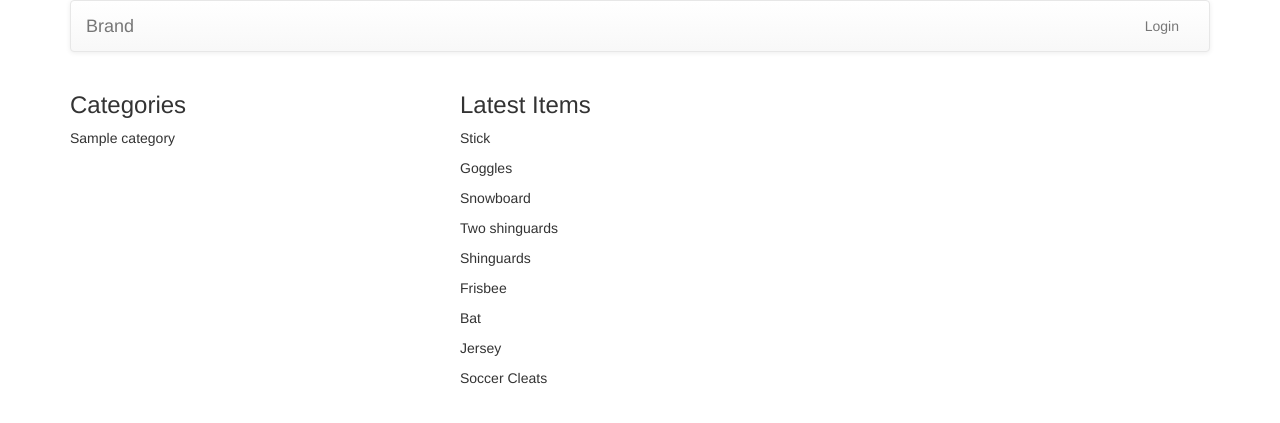
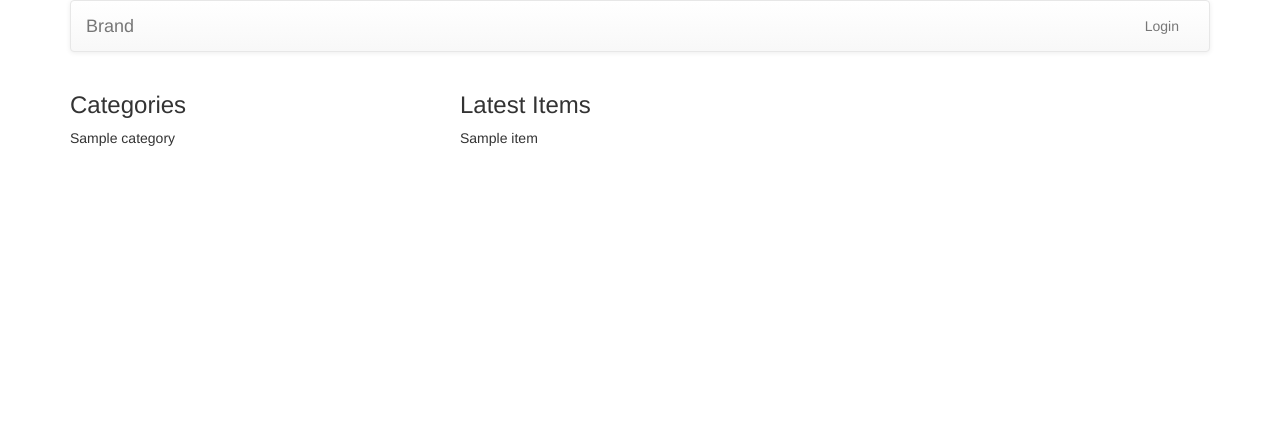
Before and after one commit to hueykwik/catalog, a Flask app: page / in a window 1280 px wide. Shown: the top 423 px of the page. Run offline with Flask 2, Linux system fonts and the light colour scheme; tables that the repository leaves empty hold one stand-in row (values such as "Sample post"); some libraries are stand-ins or nearby versions.

Commit message:
Make latest items show up.

```diff
--- a/main.py
+++ b/main.py
@@ -1,6 +1,6 @@
 from sqlalchemy import create_engine
 from sqlalchemy.orm import sessionmaker
-from database_setup import Base, Category
+from database_setup import Base, Category, Item
 from functools import wraps
 
 from flask import Flask, render_template, abort
@@ -75,8 +75,9 @@ def show_category_items(category):
 @app.route('/catalog/')
 def catalog():
     categories = session.query(Category).order_by(Category.name).all()
+    latest_items = session.query(Item).order_by(Item.id.desc()).all()
     return render_template("catalog.html", categories=categories,
-                           items=_LATEST, name='Latest')
+                           items=latest_items, name='Latest')
 
 if __name__ == '__main__':
     app.debug = True
--- a/templates/catalog.html
+++ b/templates/catalog.html
@@ -10,7 +10,7 @@
   <div class="col-xs-8">
     <h3>{{name}} Items</h3>
     {% for item in items %}
-      <p>{{item}}</p>
+      <p>{{item.name}}</p>
     {% endfor %}
   </div>
 </div>
```
